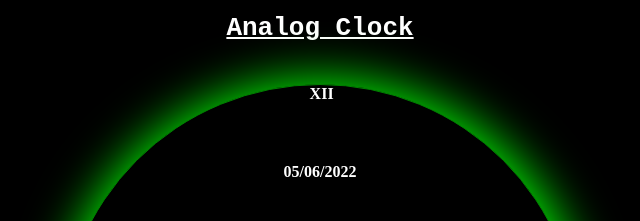
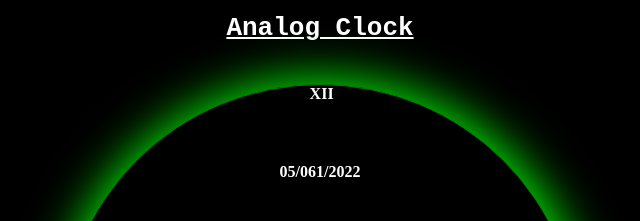
Before and after one commit to ramkrushn01/analog-clock, a plain HTML site: page index.html in a window 1280 px wide. Shown: the top 221 px of the page, 320-960 px from the left. Drawn offline with Linux system fonts and the light colour scheme.

Commit message:
mouth change in correstion

```diff
--- a/index.html
+++ b/index.html
@@ -233,7 +233,7 @@
             cDate = currentTime.getDate();
         }
         if(currentTime.getMonth()<10){
-            cMonth = "0"+currentTime.getMonth()
+            cMonth = "0"+currentTime.getMonth()+1;
         }
         else{
             cMonth = currentTime.getMonth();
```
